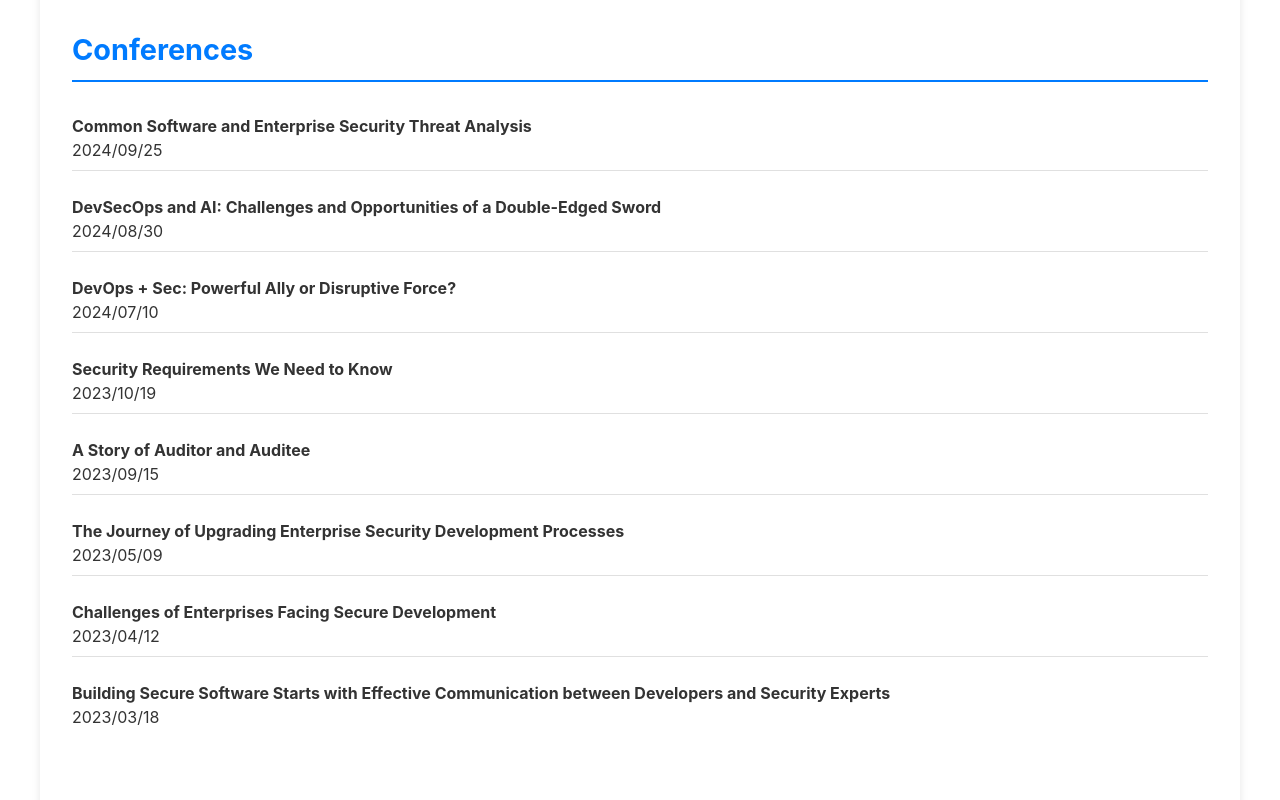
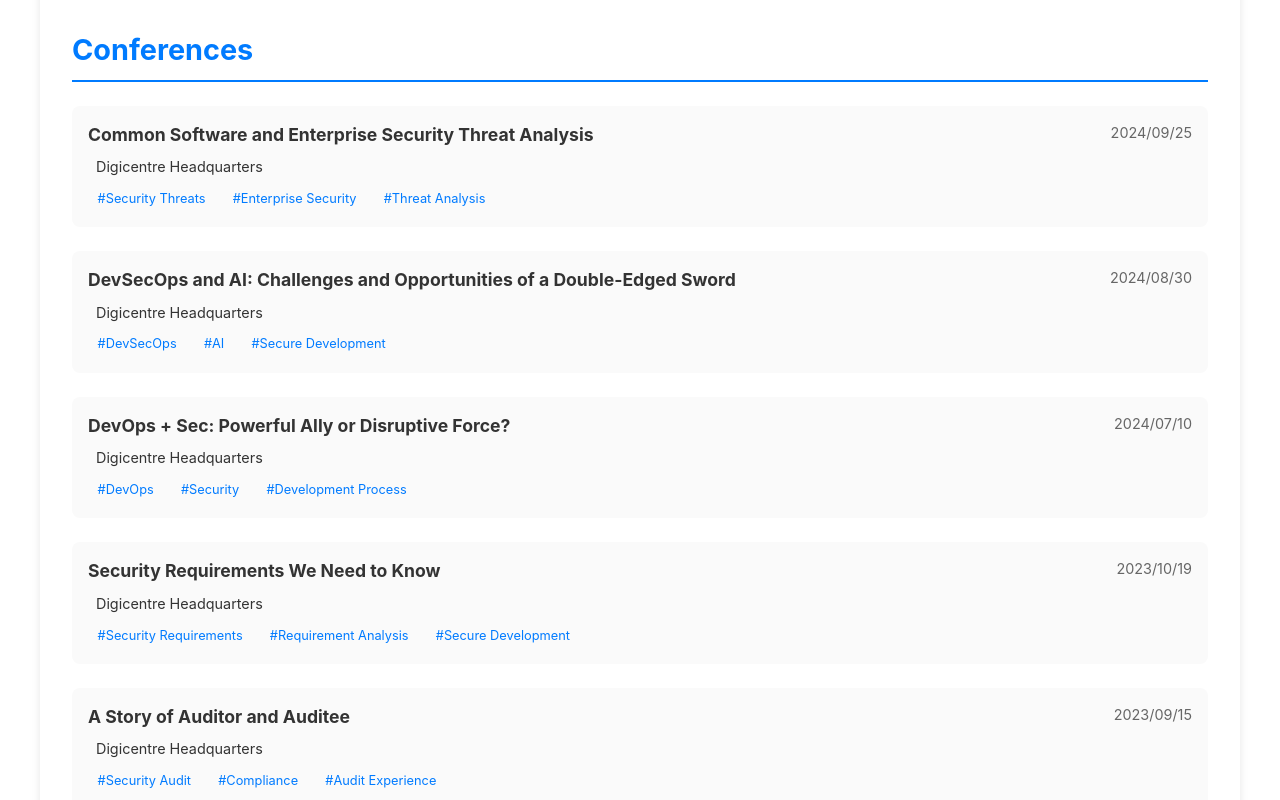
Before and after one commit to Lung-Yu/Lung-Yu.github.io, a React (Vite) app: page /cv in a window 1280 px wide. Shown: the part 2080-2880 px from the top of the page. Built offline with nearby package versions, Linux system fonts and the light colour scheme.

Commit message:
feat: 新增會議資訊，包括場地和標籤，優化會議顯示樣式

```diff
--- a/src/features/cv/components/CV.tsx
+++ b/src/features/cv/components/CV.tsx
@@ -82,8 +82,24 @@ const CV = () => {
           <div className="conferences-grid">
             {cvData.conferences.map((conf, index) => (
               <div key={index} className="conference-item">
-                <h4>{conf.title}</h4>
-                <span className="date">{conf.date}</span>
+                <div className="conference-header">
+                  <h4>{conf.title}</h4>
+                  <span className="conference-date">{conf.date}</span>
+                </div>
+                {conf.venue && (
+                  <div className="conference-venue">
+                    <i className="fas fa-map-marker-alt"></i> {conf.venue}
+                  </div>
+                )}
+                {conf.tags && (
+                  <div className="conference-tags">
+                    {conf.tags.map((tag, tagIndex) => (
+                      <span key={tagIndex} className="tag">
+                        #{tag}
+                      </span>
+                    ))}
+                  </div>
+                )}
               </div>
             ))}
           </div>
--- a/src/features/cv/styles/CV.css
+++ b/src/features/cv/styles/CV.css
@@ -125,23 +125,72 @@
 }
 
 .conference-item {
-    margin-bottom: 1rem;
-    padding: 0.5rem 0;
-    border-bottom: 1px solid var(--color-gray-200);
+    margin-bottom: 1.5rem;
+    padding: 1rem;
+    background: var(--color-gray-50);
+    border-radius: 8px;
     transition: transform 0.3s ease;
 }
 
 .conference-item:hover {
-    transform: scale(1.05);
+    transform: translateY(-4px);
+    box-shadow: 0 4px 12px rgba(0, 0, 0, 0.1);
 }
 
-.conference-item:last-child {
-    border-bottom: none;
+.conference-header {
+    display: flex;
+    justify-content: space-between;
+    align-items: flex-start;
+    margin-bottom: 0.5rem;
+}
+
+.conference-header h4 {
+    margin: 0;
+    color: var(--color-text);
+    font-size: 1.1rem;
 }
 
 .conference-date {
     color: var(--color-secondary);
     font-size: 0.9rem;
+    white-space: nowrap;
+    margin-left: 1rem;
+}
+
+.conference-venue {
+    font-size: 0.9rem;
+    color: var(--color-text-light);
+    margin-bottom: 0.5rem;
+}
+
+.conference-venue i {
+    margin-right: 0.5rem;
+    color: var(--color-primary);
+}
+
+.conference-tags {
+    display: flex;
+    flex-wrap: wrap;
+    gap: 0.5rem;
+    margin-top: 0.5rem;
+}
+
+.tag {
+    background: var(--color-primary-light);
+    color: var(--color-primary);
+    padding: 0.2rem 0.6rem;
+    border-radius: 12px;
+    font-size: 0.8rem;
+    transition: background-color 0.3s ease;
+}
+
+.tag:hover {
+    background: var(--color-primary);
+    color: white;
+}
+
+.conference-item:last-child {
+    border-bottom: none;
 }
 
 .education-description {
--- a/src/features/cv/types/index.ts
+++ b/src/features/cv/types/index.ts
@@ -28,5 +28,7 @@ export interface CVData {
   conferences: Array<{
     title: string;
     date: string;
+    venue?: string;
+    tags?: string[];
   }>;
 }
--- a/src/i18n/locales/en/cv.json
+++ b/src/i18n/locales/en/cv.json
@@ -105,35 +105,51 @@
   "conferences": [
     {
       "title": "Common Software and Enterprise Security Threat Analysis",
-      "date": "2024/09/25"
+      "date": "2024/09/25",
+      "venue": "Digicentre Headquarters",
+      "tags": ["Security Threats", "Enterprise Security", "Threat Analysis"]
     },
     {
       "title": "DevSecOps and AI: Challenges and Opportunities of a Double-Edged Sword",
-      "date": "2024/08/30"
+      "date": "2024/08/30",
+      "venue": "Digicentre Headquarters",
+      "tags": ["DevSecOps", "AI", "Secure Development"]
     },
     {
       "title": "DevOps + Sec: Powerful Ally or Disruptive Force?",
-      "date": "2024/07/10"
+      "date": "2024/07/10",
+      "venue": "Digicentre Headquarters",
+      "tags": ["DevOps", "Security", "Development Process"]
     },
     {
       "title": "Security Requirements We Need to Know",
-      "date": "2023/10/19"
+      "date": "2023/10/19",
+      "venue": "Digicentre Headquarters",
+      "tags": ["Security Requirements", "Requirement Analysis", "Secure Development"]
     },
     {
       "title": "A Story of Auditor and Auditee",
-      "date": "2023/09/15"
+      "date": "2023/09/15",
+      "venue": "Digicentre Headquarters",
+      "tags": ["Security Audit", "Compliance", "Audit Experience"]
     },
     {
       "title": "The Journey of Upgrading Enterprise Security Development Processes",
-      "date": "2023/05/09"
+      "date": "2023/05/09",
+      "venue": "Digicentre Headquarters",
+      "tags": ["Secure Development", "Process Optimization", "Enterprise Practice"]
     },
     {
       "title": "Challenges of Enterprises Facing Secure Development",
-      "date": "2023/04/12"
+      "date": "2023/04/12",
+      "venue": "Digicentre Headquarters",
+      "tags": ["Enterprise Security", "Development Challenges", "Best Practices"]
     },
     {
       "title": "Building Secure Software Starts with Effective Communication between Developers and Security Experts",
-      "date": "2023/03/18"
+      "date": "2023/03/18",
+      "venue": "Digicentre Headquarters",
+      "tags": ["Team Communication", "Secure Development", "Cross-Department Collaboration"]
     }
   ]
 }
--- a/src/i18n/locales/zh-TW/cv.json
+++ b/src/i18n/locales/zh-TW/cv.json
@@ -105,35 +105,51 @@
   "conferences": [
     {
       "title": "常見軟體與企業安全威脅分析",
-      "date": "2024/09/25"
+      "date": "2024/09/25",
+      "venue": "寒色艾麗",
+      "tags": ["資安威脅", "企業安全", "威脅分析"]
     },
     {
       "title": "DevSecOps 與 AI：雙面刃的挑戰與機遇",
-      "date": "2024/08/30"
+      "date": "2024/08/30",
+      "venue": "中華軟協會總部",
+      "tags": ["DevSecOps", "AI", "安全開發"]
     },
     {
       "title": "DevOps + Sec：強力援手還是搗亂者",
-      "date": "2024/07/10"
+      "date": "2024/07/10",
+      "venue": "瓶蓋工廠",
+      "tags": ["DevOps", "Security", "開發流程"]
     },
     {
       "title": "我們需要知道的安全需求",
-      "date": "2023/10/19"
+      "date": "2023/10/19",
+      "venue": "果核數位總部",
+      "tags": ["安全需求", "需求分析", "安全開發"]
     },
     {
       "title": "稽核員與被稽核者的故事",
-      "date": "2023/09/15"
+      "date": "2023/09/15",
+      "venue": "果核數位總部",
+      "tags": ["安全稽核", "合規", "稽核經驗"]
     },
     {
       "title": "升級企業安全開發流程的旅程",
-      "date": "2023/05/09"
+      "date": "2023/05/09",
+      "venue": "果核數位總部",
+      "tags": ["安全開發", "流程優化", "企業實踐"]
     },
     {
       "title": "企業面臨的安全開發挑戰",
-      "date": "2023/04/12"
+      "date": "2023/04/12",
+      "venue": "果核數位總部",
+      "tags": ["企業安全", "開發挑戰", "最佳實踐"]
     },
     {
       "title": "開發者與資安專家之間的有效溝通是安全軟體的起點",
-      "date": "2023/03/18"
+      "date": "2023/03/18",
+      "venue": "果核數位總部",
+      "tags": ["團隊溝通", "安全開發", "跨部門合作"]
     }
   ]
 }
```
